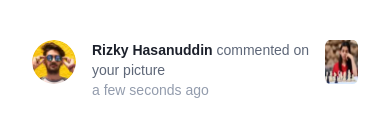
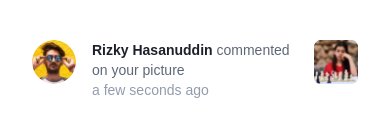
Before and after one commit to bartektricks/notification-challenge, a React (Vite) app: page / in a window 390 px wide. Shown: the part 586-722 px from the top of the page. Built offline with nearby package versions, Linux system fonts and the light colour scheme.

Commit message:
Fix responsivnes and loading flicker.

```diff
--- a/src/ NotificationCard.tsx
+++ b/src/ NotificationCard.tsx
@@ -53,7 +53,7 @@ const NotificationCard = ({
     >
       <div className="flex gap-4">
         <img
-          className="h-11 w-11 rounded-full"
+          className="h-11 w-11 shrink-0 rounded-full"
           src={user.avatar}
           alt={user.name}
         />
@@ -93,7 +93,7 @@ const NotificationCard = ({
           )}
         </div>
         {picture && (
-          <a className="ml-auto mr-0" href={picture}>
+          <a className="ml-auto mr-0 shrink-0" href={picture}>
             <img
               className="h-11 w-11 rounded-sm"
               src={picture}
--- a/src/NotifiactionBox.tsx
+++ b/src/NotifiactionBox.tsx
@@ -72,7 +72,7 @@ const NotificationBox: FunctionComponent<PropsWithChildren> = ({
           Mark all as read
         </button>
       </div>
-      <div className="flex max-h-[80vh] flex-col gap-2 overflow-y-auto">
+      <div className="flex flex-col gap-2 overflow-y-auto sm:max-h-[80vh]">
         {children || <p>There are no notifications :(</p>}
       </div>
     </div>
```
